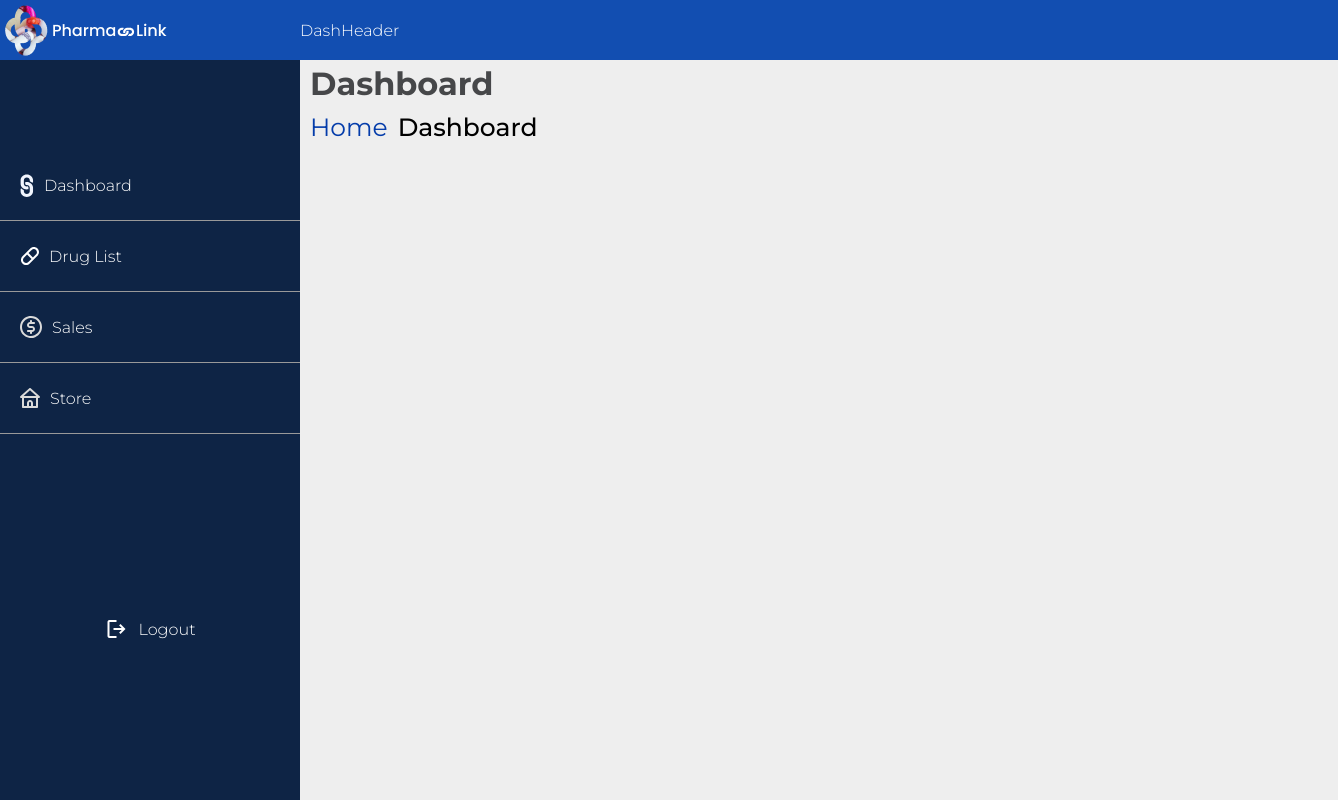
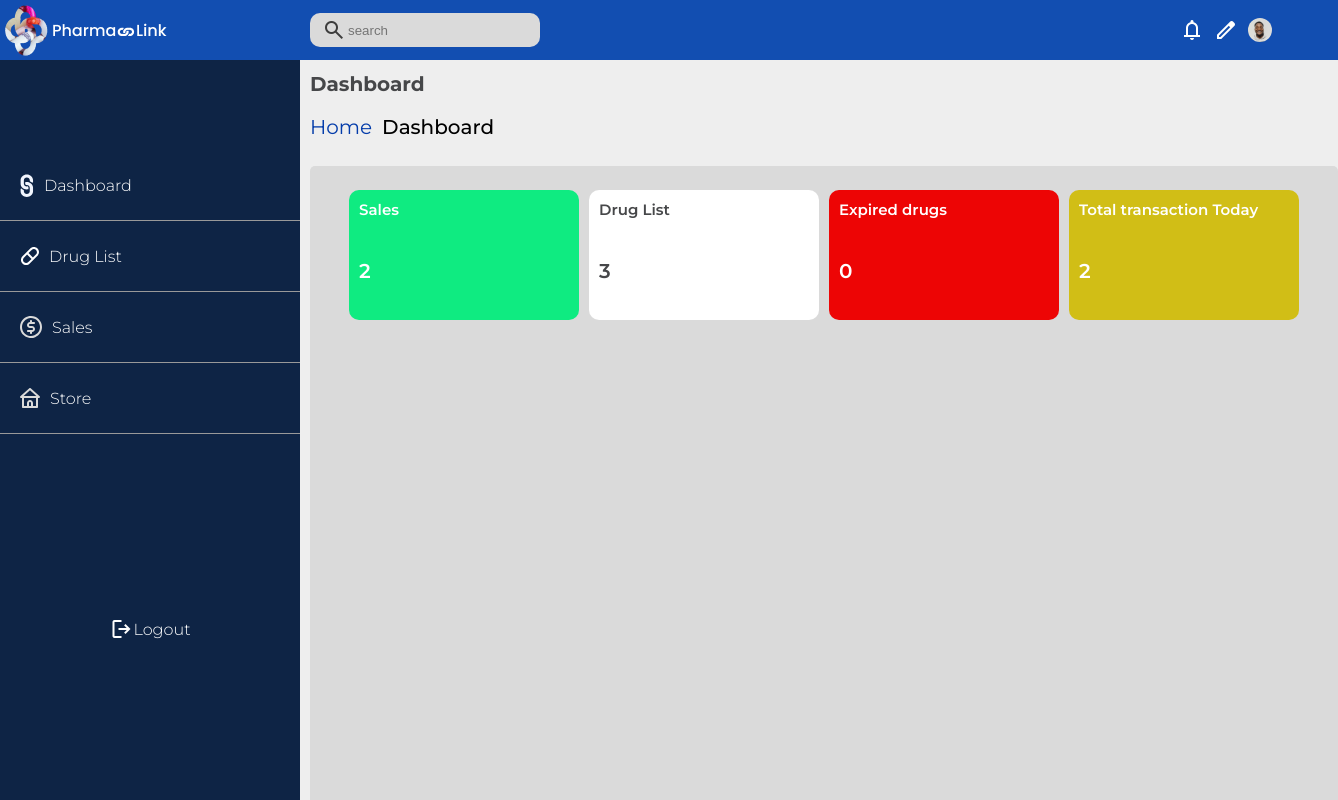
Before and after one commit to pharmalink001/pharmalink, a React (Create React App) app: page /Dashboard in a window 1280 px wide. Shown: the top 800 px of the page, 1338 px wide, since content can reach past the window. Built offline with nearby package versions, Linux system fonts and the light colour scheme.

Commit message:
done with the dashboard header

```diff
--- a/src/comp/dashboard/DashHeader.js
+++ b/src/comp/dashboard/DashHeader.js
@@ -1,8 +1,29 @@
 import React from 'react'
+import profile from '../../comp//landing page//img/Ellipse.svg'
 
 const DashHeader = () => {
   return (
-    <div className='Dashboard-Header'>DashHeader</div>
+    <div className='Dashboard-Header'>
+      <div className='Dashborard-header-forn-search-bar'>
+        <form className='Dashborard-header-forn-search-bar-form'>
+        <span className="material-symbols-outlined">
+      search
+    </span>
+    <input className='Dashborard-header-forn-search-bar-input' type="text" placeholder="search"/>
+        </form>
+      </div>
+      <div className='Dashborard-header-edit-profile'>
+          <span className="material-symbols-outlined">
+            notifications
+          </span>
+          <span className="material-symbols-outlined">
+            edit
+          </span>
+         <img style={{width:'24px',height:'24px'}} src={profile}/>
+
+
+      </div>
+    </div>
   )
 }
 
--- a/src/comp/dashboard/dash.css
+++ b/src/comp/dashboard/dash.css
@@ -36,6 +36,8 @@
     margin-left:300px;
     display: flex;
     align-items: center;
+    padding: 0 10px;
+    gap: 50vw
 }
 .dashboard{
     display: flex;
@@ -67,7 +69,6 @@
 .dashboard-sidebar-logout{
     margin-top: 160px;
     display: flex;
-    gap: 10px;
     padding: 10px 20px;
     height: 50px;
     align-items: center;
@@ -83,14 +84,14 @@
 }
 .Dashboard-main-hearder-nav-header{
     font-weight: 700;
-    font-size: 32px;
+    font-size: 20px;
     line-height: 48px;
     /* identical to box height */
     color: #464749;
 }
 .Dashboard-main-hearder-nav-home{
     font-weight: 400;
-    font-size: 25px;
+    font-size: 20px;
     line-height: 38px;
     /* identical to box height */
     color: #043CAA;
@@ -98,10 +99,53 @@
 }
 .Dashboard-main-hearder-nav-location{
     font-weight: 500;
-    font-size: 25px;
+    font-size: 20px;
     line-height: 38px;
     /* identical to box height */
     color: #000000;
+}
+.dashboard-card-container {
+    display: grid;
+    grid-template-columns: 230px 230px 230px 230px;
+    gap: 10px;
+}
+.Dashboard-dashboard-main-container{
+    background-color: #DADADA;
+    width: max-content;
+    padding: 24px 39px;
+    border-radius: 5px;
+    margin-top: 20px;
+    height: 90vh;
+    -webkit-border-radius: 5px;
+    -moz-border-radius: 5px;
+    -ms-border-radius: 5px;
+    -o-border-radius: 5px;
+}
+.Dashborard-header-forn-search-bar{
+    width: 206px;
+    padding:5px 12px;
+    background: #DADADA;
+    border-radius: 10px;
+    font-weight: 500;
+    font-size: 16px;
+    line-height: 24px;
+    /* identical to box height */
+    color: #3D3D3D;
+    display: flex;
+    align-items: center;
+}
+.Dashborard-header-forn-search-bar-input{
+    border: 0;
+    outline: none;
+    background-color: #DADADA;
+}
+.Dashborard-header-forn-search-bar-form{
+    display: flex;
+}
+.Dashborard-header-edit-profile{
+    display: flex;
+    align-items: center;
+    gap: 10px;
 }
 @media screen and (max-width:600px) {
     .Dashboard-sidebar{
@@ -112,5 +156,10 @@
     }
     .Dashboard-Header{
         margin: 0;
+        gap: 35vw
+    }
+    .dashboard-card-container {
+        grid-template-columns: 230px 230px ;
+        gap: 10px;
     }
 }
--- /dev/null
+++ b/src/comp/dashboard/pages/Card.js
@@ -0,0 +1,37 @@
+import React from 'react'
+
+const Card = ({header,number,color,text}) => {
+
+  return (
+
+    <div style={
+      {
+        width: '100%',
+        height: '130px',
+        borderRadius: '10px',
+        background:`${color}`,
+        display:'flex',
+        flexDirection: 'column',
+        alignitems: 'center',
+        gap: '20px'
+      }
+    }>
+        <div style={{
+          fontSize: '15px',
+          color:`${text}`,
+          fontWeight:'600',
+          padding:'10px'
+
+        }}  >{header}</div>
+        <div  style={{
+          fontSize: '20px',
+          color:`${text}`,
+          fontWeight:'600',
+          padding:'10px'
+
+        }} >{number}</div>
+    </div>
+  )
+}
+
+export default Card
--- /dev/null
+++ b/src/comp/dashboard/pages/Cards.js
@@ -0,0 +1,15 @@
+import React from 'react'
+import Card from './Card'
+
+const Cards = () => {
+  return (
+    <div className='dashboard-card-container'>
+        <Card color="#0FEB81" header="Sales" number="2" text="#ffffff"/>
+        <Card color="#FFFFFF"  header="Drug List" number="3" text="#464749"/>
+        <Card color="#ED0505"  header="Expired drugs" number="0" text="#ffffff"/>
+        <Card color="#D1BE16"  header="Total transaction Today" number="2" text="#ffffff"/>
+    </div>
+  )
+}
+
+export default Cards
--- a/src/comp/dashboard/pages/Dashboard.jsx
+++ b/src/comp/dashboard/pages/Dashboard.jsx
@@ -1,8 +1,11 @@
 import React from 'react'
+import Cards from './Cards'
 
 const Dashboardpage = () => {
   return (
-    <div></div>
+    <div className='Dashboard-dashboard-main-container'>
+      <Cards/>
+    </div>
   )
 }
 
--- a/src/comp/dashboard/pages/Druglist.jsx
+++ b/src/comp/dashboard/pages/Druglist.jsx
@@ -2,7 +2,7 @@ import React from 'react'
 
 const Druglistpage = () => {
   return (
-    <div></div>
+    <div>drug</div>
   )
 }
 
--- a/src/comp/dashboard/pages/Sales.jsx
+++ b/src/comp/dashboard/pages/Sales.jsx
@@ -2,7 +2,7 @@ import React from 'react'
 
 const Salespage = () => {
   return (
-    <div></div>
+    <div>sales</div>
   )
 }
 
--- a/src/comp/dashboard/pages/Store.jsx
+++ b/src/comp/dashboard/pages/Store.jsx
@@ -2,7 +2,7 @@ import React from 'react'
 
 const Storepage = () => {
   return (
-    <div></div>
+    <div>store</div>
   )
 }
 
```
Also changed, not shown: src/comp/dashboard/pages/Info.js (added, +11 -0 lines), src/comp/landing page/img/Ellipse.svg (added).
